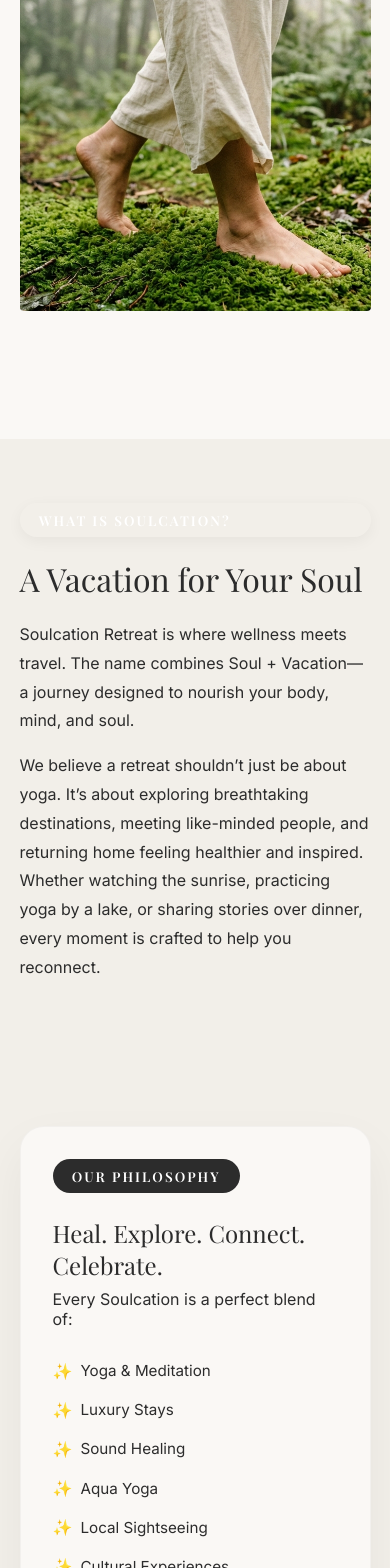
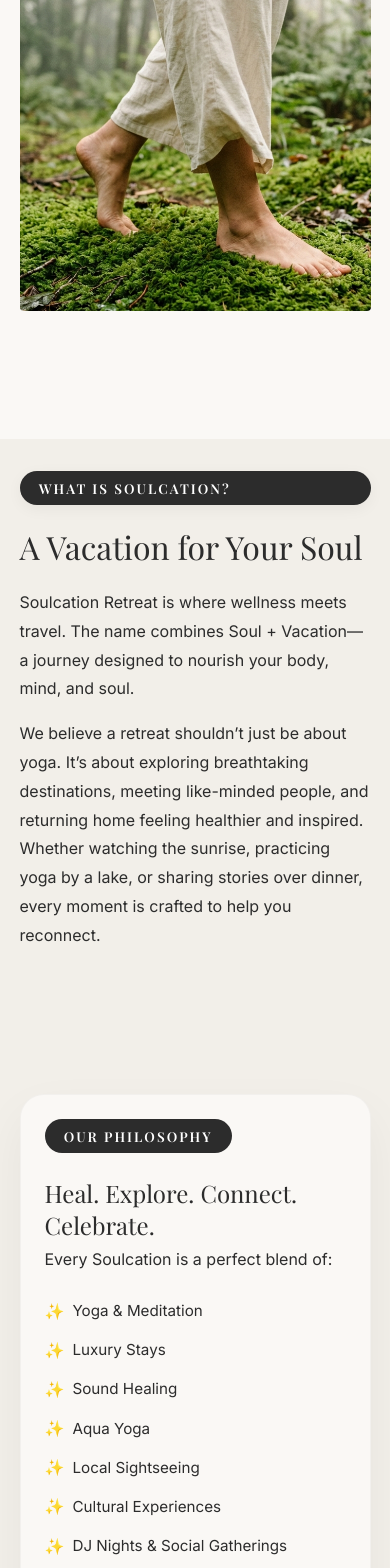
Before and after one commit to adityap786/soulcation-web, a Next.js app: page / in a window 390 px wide. Shown: the part 1700-3268 px from the top of the page. Built offline with nearby package versions, Linux system fonts and the light colour scheme; a web font is replaced by a local one.

Commit message:
style: fix badge visibility and improve mobile optimization for new sections

```diff
--- a/src/app/page.module.css
+++ b/src/app/page.module.css
@@ -1299,7 +1299,7 @@
   text-transform: uppercase;
   letter-spacing: 0.15em;
   color: #ffffff;
-  background-color: var(--primary);
+  background-color: var(--text-primary);
   padding: 0.5rem 1.2rem;
   border-radius: 50px;
   display: inline-block;
@@ -1409,6 +1409,12 @@
   .featuresGrid {
     grid-template-columns: 1fr;
   }
+  .aboutSection {
+    padding: var(--spacing-lg) 5vw;
+  }
+  .featuresCard {
+    padding: 1.5rem;
+  }
 }
 
 /* SECTION: MISSION & VISION */
@@ -1450,4 +1456,15 @@
   .missionBlock {
     padding: 2rem;
   }
+  .missionSection {
+    padding: var(--spacing-xl) 5vw;
+  }
 }
+@media (max-width: 600px) {
+  .missionSection {
+    padding: var(--spacing-lg) 5vw;
+  }
+  .missionBlock {
+    padding: 1.5rem;
+  }
+}
```
